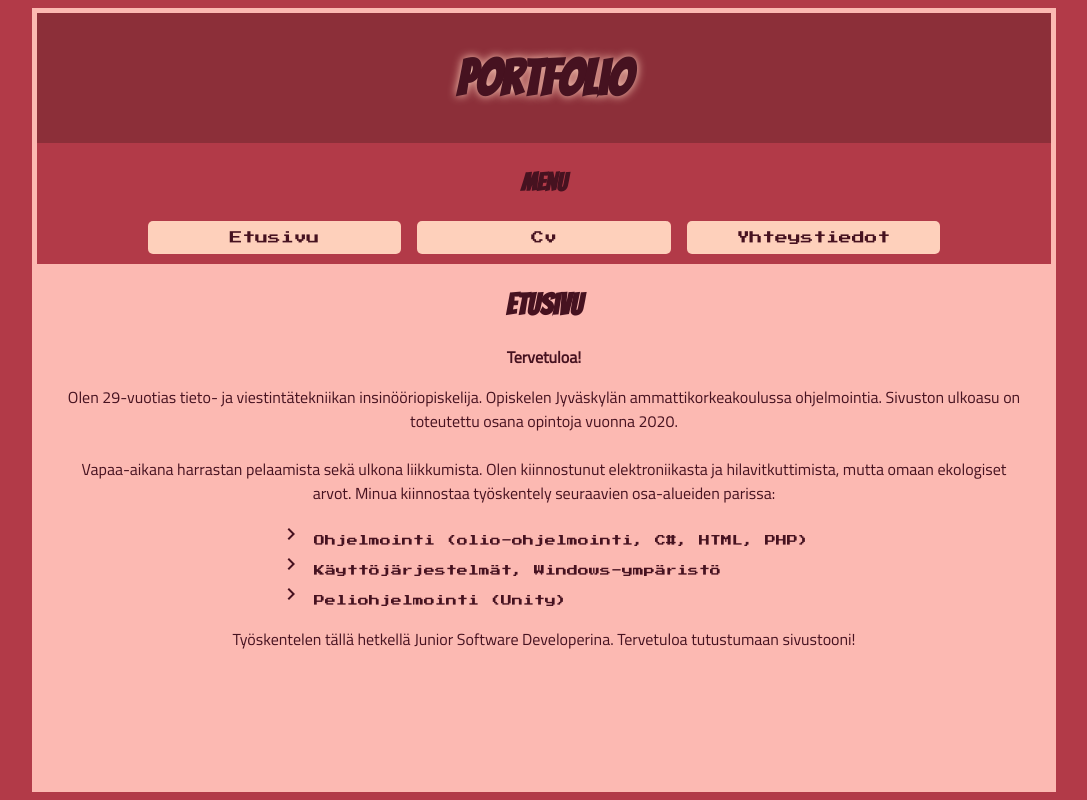
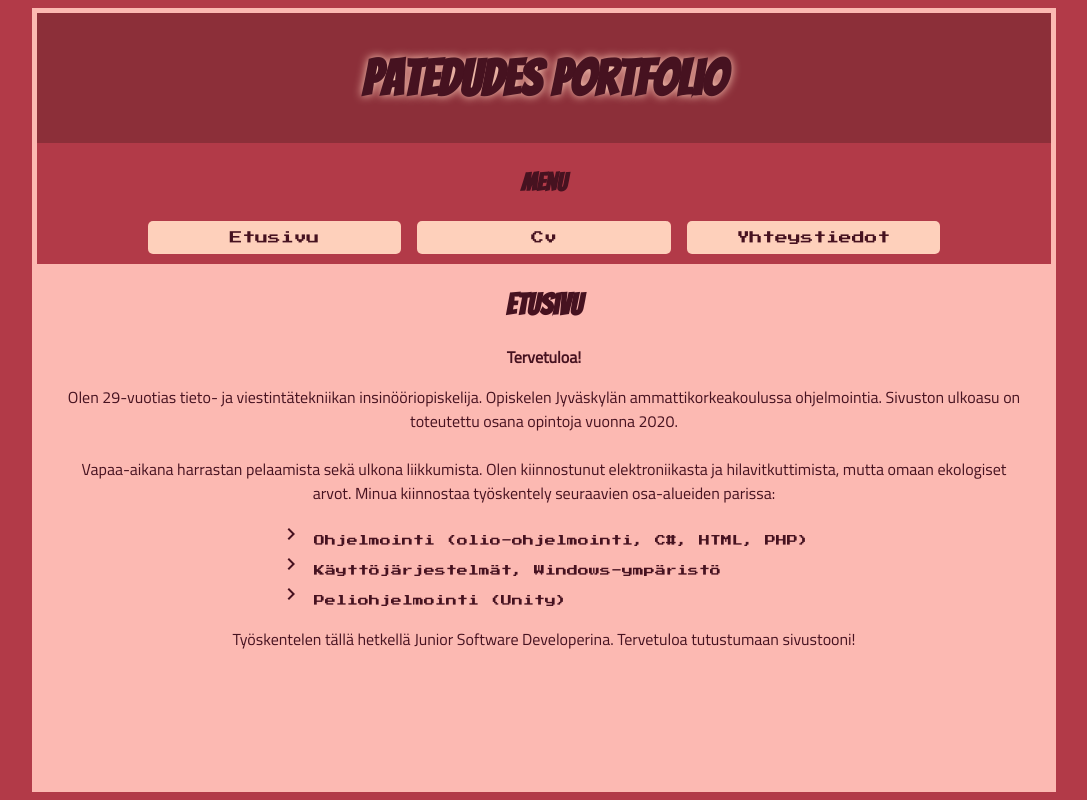
Before and after one commit to patedude/patedude.github.io, a plain HTML site: page index.html in a window 1280 px wide. Shown: the whole page, without its empty margins (96-1183 px from the left). Drawn offline with Linux system fonts and the light colour scheme.

Commit message:
Tekstin päivitys

```diff
--- a/index.html
+++ b/index.html
@@ -1,7 +1,7 @@
 <!DOCTYPE html>
 <html>
 <head>
-<title>Portfolio</title>
+<title>Patedude</title>
     <meta charset="UTF-8">
     <meta name="description" content="Portfolio">
     <meta name="author" content="patedude">
@@ -12,7 +12,7 @@
 <body>
 <div class="main">
     <div class="header">
-        <h1>Portfolio</h1>
+        <h1>Patedudes portfolio</h1>
     </div>
     <div class="nav">
         <h3>Menu</h3>
```
